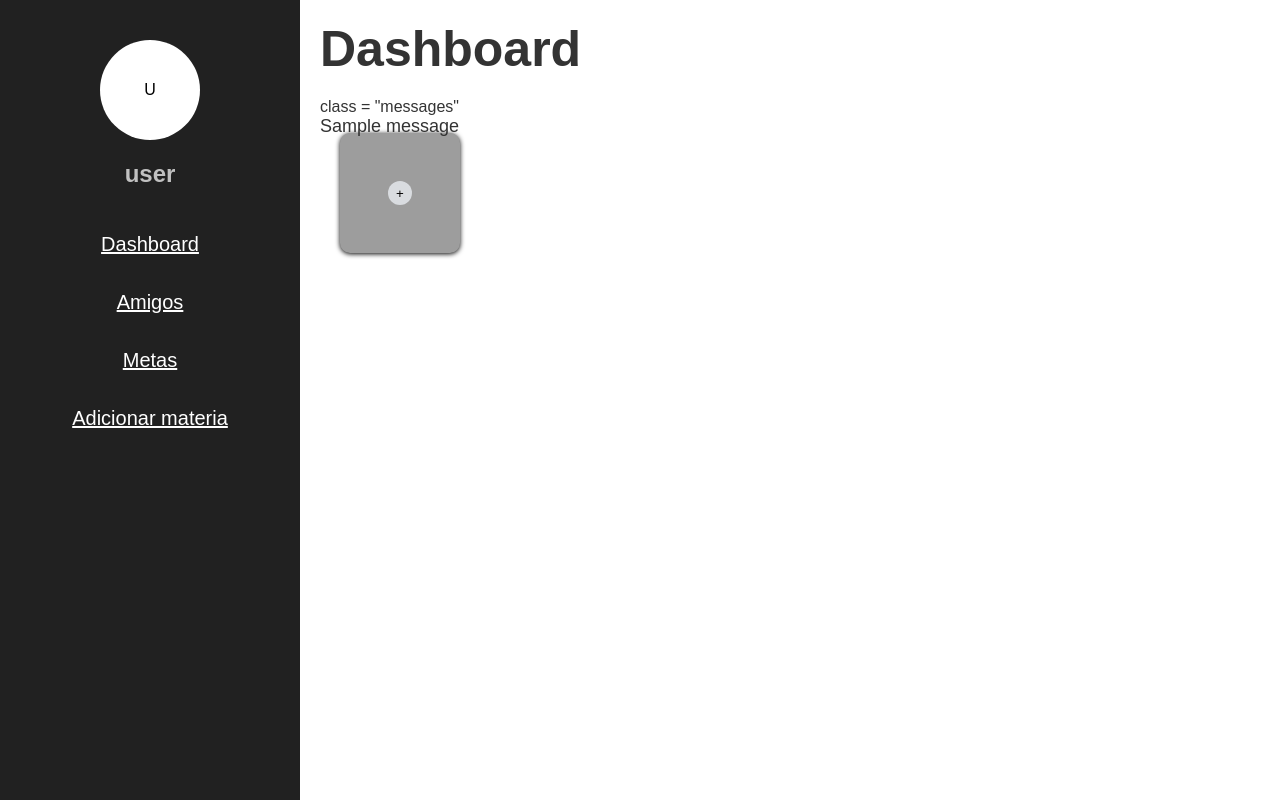
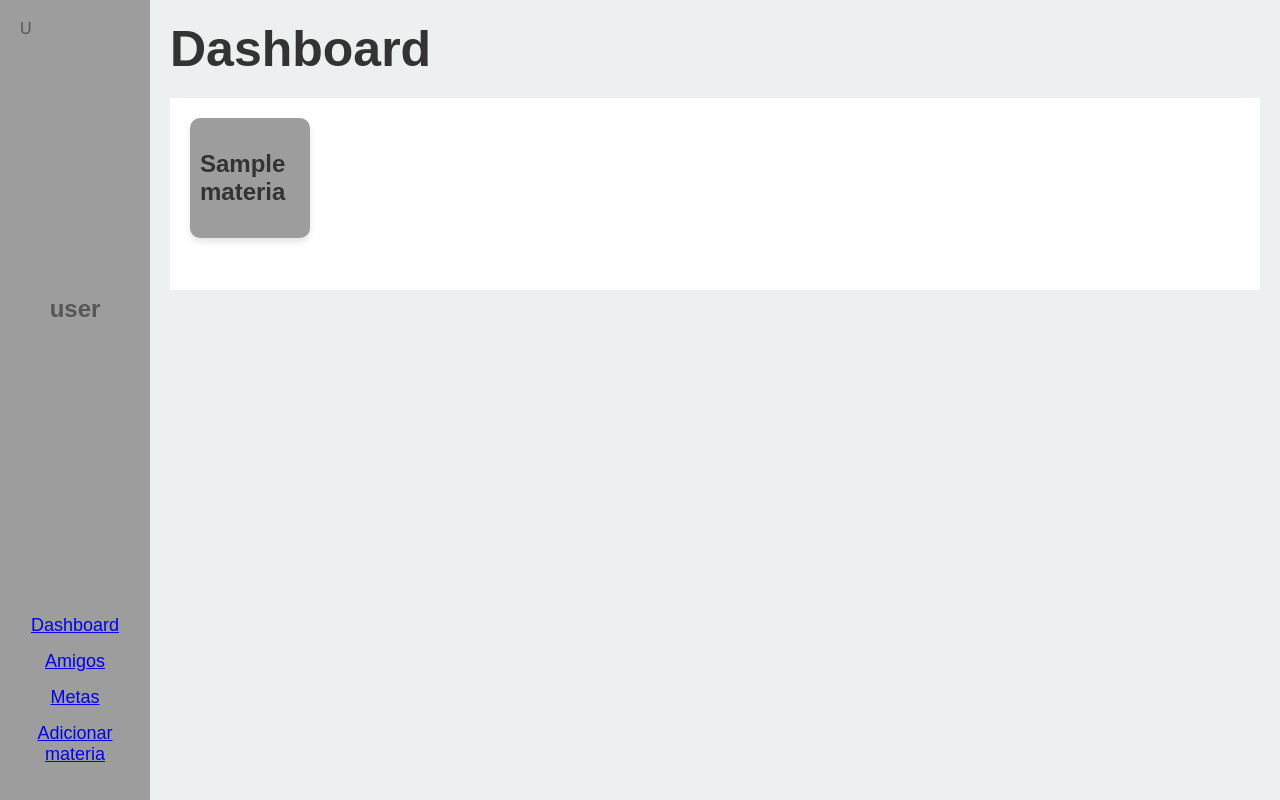
Before and after one commit to Lucasmenezes08/FocusTime, a Django app: page / in a window 1280 px wide. Run offline with Django 5.2, Linux system fonts and the light colour scheme; tables that the repository leaves empty hold one stand-in row (values such as "Sample post"); one stand-in notice (Sample message) is shown.

Commit message:
mudanças no layout principal + adicionando matérias no dashboard

```diff
--- a/FocusTime/views.py
+++ b/FocusTime/views.py
@@ -1,5 +1,4 @@
 from django.shortcuts import render, redirect
-from django.contrib import messages
 from .models import Materia
 from .models import Meta
 
@@ -7,7 +6,7 @@ from .models import Meta
 
 def index (request):
     materias = Materia.objects.all()
-    return render(request, "index.html")
+    return render(request, "index.html", {"materias": materias})
 
 
 def cadastro (request):
@@ -37,7 +36,7 @@ def cadastro (request):
             materia.save()
             return redirect('index')
         else:
-            messages.error(request, 'Por favor, preencha todos os campos da matéria.')
+
             return render(request, "cadastro.html")
 
 
--- a/templates/index.html
+++ b/templates/index.html
@@ -1,4 +1,5 @@
 {% load static %}
+
 
 <!DOCTYPE html>
 <html lang="en">
@@ -10,6 +11,9 @@
     <title>FocusTime</title>
 </head>
 <body>
+    <nav style="background-color: #9D9D9D; " class = "navbar">
+        <div class = "container_nav"></div>
+    </nav>
     <div class="menuprincipal">
         <div class="sidebar">
             <div class="usericon">U</div>
@@ -24,34 +28,14 @@
 
         <div class="content">
             <h1>Dashboard</h1>
-            {%if messages %}
-            <div>class = "messages"</div>
-                {%for message in messages%}
-                <div class = "messages{{message.tags}}">
-                    <p>{{ message }}</p>
-                </div>
-                {% endfor %}
-
-            {% endif %}
-
-            {% if messages %}
-            <div class = "materia_cadastrada">
-                    <section class="container_materia">
-                        <button class="mais">+</button>
-                    </section>
-            </div>
-            {% endif %}
 
             {% if materias %}
             <div class="materia_cadastrada">
-                <section class="container_materia">
-                    <button class="mais">+</button>
-                    <ul>
-                        {% for materia in materias %}
-                            <li>{{ materia.nome_materia }} ({{ materia.horas }}h {{ materia.minutos }}m {{ materia.segundos }}s)</li>
-                        {% endfor %}
-                    </ul>
-                </section>
+                {% for materia in materias %}
+                    <div class="container_materia">
+                            <h2>{{materia.nome_materia}}</h2>
+                    </div>
+                {% endfor %}
             </div>
             {% endif %}
         </div>
--- a/templates/static/style.css
+++ b/templates/static/style.css
@@ -1,7 +1,3 @@
-/* * {
-    background-color: black;
-    color: aliceblue;
-} */
 
 * {
     margin: 0;
@@ -24,27 +20,26 @@ body {
 
 
 .sidebar {
-    width: 300px;
+    width: 150px;
     height: 100vh;
-    padding: 40px;
+    background-color: #9D9D9D;
+    color: rgb(87, 87, 87);
+    padding: 20px;
     display: flex;
-    background-color: #212121;
-    color: rgb(87, 87, 87);
+    flex-direction: column;
+    justify-content: space-between;
     box-shadow: 0px 2px 10px black;
-    flex-direction: column;
-    justify-content: flex-start;
-    align-items: center;
 }
-.usericon {
-    width: 100px;
-    height: 100px;
-    background-color:rgb(255, 255, 255);
-    color: rgb(0, 0, 0);
+.sidebar.usericon {
+    width: 80px;
+    height: 80px;
+    background-color: #ecf0f1;
+    color: #000000;
     border-radius: 50%;
     display: flex;
-    flex-direction: column;
     justify-content: center;
     align-items: center;
+    font-size: 24px;
     margin-bottom: 20px;
 
 }
@@ -52,7 +47,7 @@ body {
 .sidebar h2 {
     text-align: center;
     margin-bottom: 20px;
-    color: rgb(193, 193, 193);
+
 
 }
 
@@ -68,10 +63,7 @@ body {
 }
 
 .sidebar ul li a {
-    display: inline-block;
-    padding: 10px 20px;
-    color: rgb(255, 255, 255);
-    font-size: 20px;
+    font-size: 18px;
     border-radius: 5px;
     display:block;
     transition: background-color 0.3s ease;
@@ -79,15 +71,14 @@ body {
 }
 
 .sidebar ul li a:hover {
-    text-decoration: none;
-    background-color:rgb(50, 102, 138);
+    background-color:#ffffff;
 }
 
 
 .content {
     flex: 1;
     padding: 20px;
-    background-color: #fff;
+    background-color: #ecf0f1;
 }
 
 .content h1 {
@@ -95,34 +86,27 @@ body {
     margin-bottom: 20px;
 }
 
-.content p {
-    font-size: 18px;
-}
 
 .materia_cadastrada{
     flex: 1;
     padding: 20px;
     background-color: #fff;
+    display: flex;
+    flex-wrap: wrap;
+    gap: 2rem;
+    justify-content: space-between;
+
 }
 
 .container_materia{
     display: flex;
-    justify-content: center;
     align-items: center;
+    padding: 10px;
     border-radius: 10px;
     height: 7.5rem;
     width: 7.5rem ;
     background-color: #9D9D9D;
     border: none;
-    margin-bottom: 1.3rem;
-    box-shadow: 0px 1px 5px black;
-    margin-top: -1.5rem;
+    box-shadow: 0 4px 6px rgba(0, 0, 0, 0.1);
+    margin-bottom: 2rem;
 }
-
-.mais{
-    width: 1.5rem;
-    height: 1.5rem;
-    border-radius: 20px;
-    border: none;
-    background-color: rgb(217, 220, 224);
-}
```
